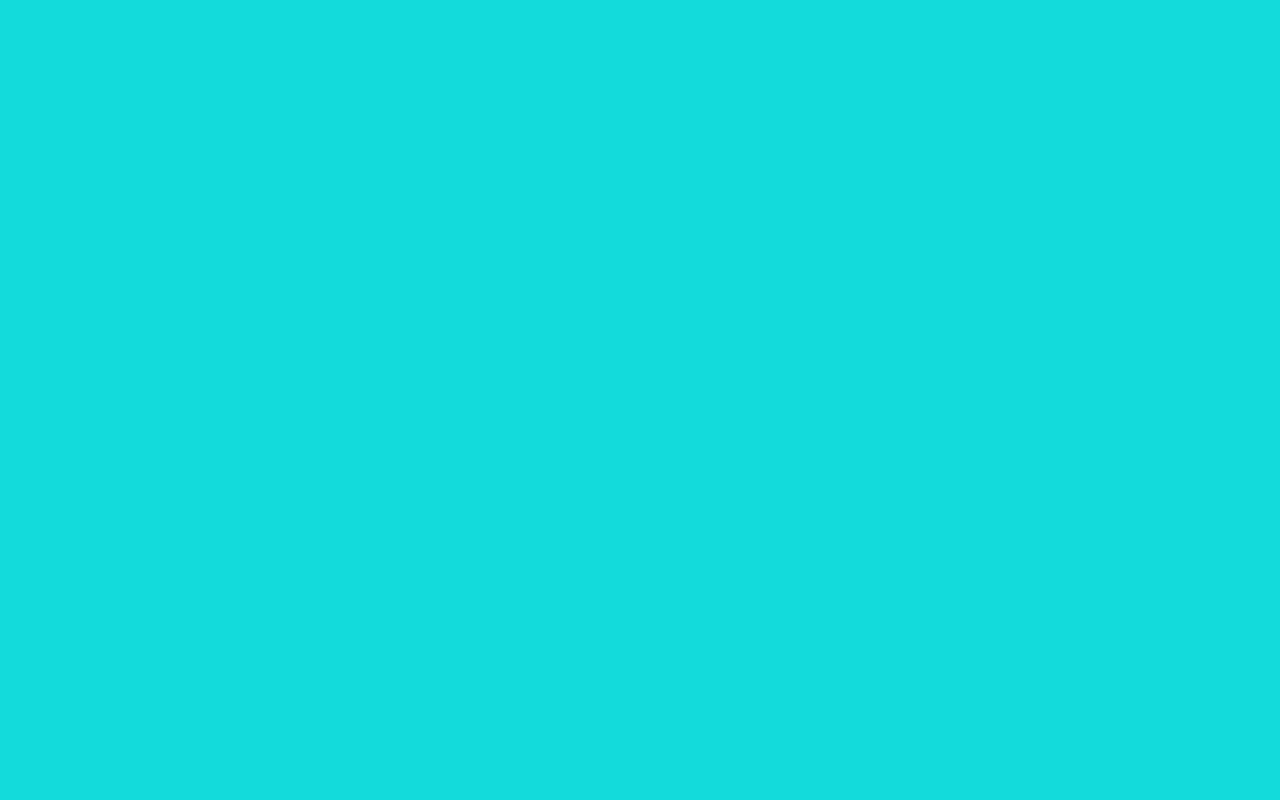
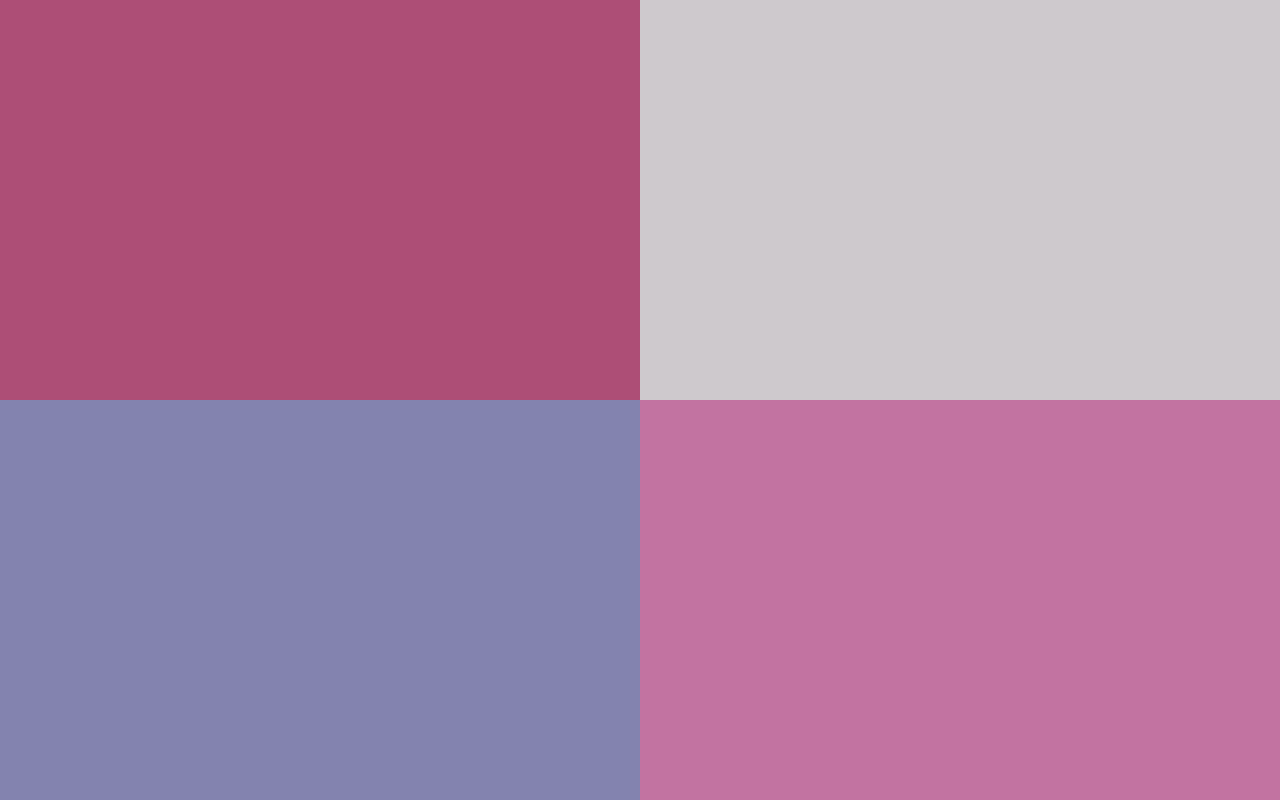
Before and after one commit to aleshakay/Tamagotchi, a website built with webpack: page src/index.html in a window 1280 px wide. Built offline with nearby package versions, Linux system fonts and the light colour scheme.

Commit message:
setup branch

```diff
--- a/src/index.html
+++ b/src/index.html
@@ -7,10 +7,10 @@
 <body>
   <div id="app">
     <div id="progress"></div>
-    <div id="eat" class="quad"></div>
-    <div id="play" class="quad"></div>
-    <div id="fight" class="quad"></div>
-    <div id="sleep" class="quad"></div>
+    <div id="eat" class="quad pull-left"></div>
+    <div id="play" class="quad pull-right"></div>
+    <div id="fight" class="quad pull-left bottom"></div>
+    <div id="sleep" class="quad pull-right bottom"></div>
     <div id="pet"></div>
   </div>
 </body>
--- a/src/javascripts/components/eat.js
+++ b/src/javascripts/components/eat.js
@@ -0,0 +1 @@
+import '../../styles/eat.scss';
--- a/src/javascripts/components/fight.js
+++ b/src/javascripts/components/fight.js
@@ -0,0 +1 @@
+import '../../styles/fight.scss';
--- a/src/javascripts/components/play.js
+++ b/src/javascripts/components/play.js
@@ -0,0 +1,3 @@
+import '../../styles/play.scss';
+
+console.log('hi');
--- a/src/javascripts/components/sleep.js
+++ b/src/javascripts/components/sleep.js
@@ -0,0 +1 @@
+import '../../styles/sleep.scss';
--- a/src/javascripts/main.js
+++ b/src/javascripts/main.js
@@ -1 +1,5 @@
 import '../styles/main.scss';
+import './components/eat';
+import './components/play';
+import './components/fight';
+import './components/sleep';
--- /dev/null
+++ b/src/styles/eat.scss
@@ -0,0 +1,7 @@
+
+div.quad {
+    width: 50%;
+    height: 50%;
+    float: left;
+}
+#eat { background-color: rgb(173, 78, 118); };
--- /dev/null
+++ b/src/styles/fight.scss
@@ -0,0 +1,6 @@
+div.quad {
+    width: 50%;
+    height: 50%;
+    float: left;
+}
+#fight { background-color: rgb(131, 131, 175); };
--- a/src/styles/main.scss
+++ b/src/styles/main.scss
@@ -1,3 +1,8 @@
-body {
-    background-color: rgb(19, 219, 219);
-  }
+
+body, html { height: 100%; margin: 0; padding: 0; }
+#app { width: 100%; height: 100%; }
+div.quad {
+    width: 50%;
+    height: 50%;
+    float: left;
+}
--- /dev/null
+++ b/src/styles/play.scss
@@ -0,0 +1,7 @@
+
+div.quad {
+    width: 50%;
+    height: 50%;
+    float: left;
+}
+#play { background-color: rgb(206, 201, 205); };
--- /dev/null
+++ b/src/styles/sleep.scss
@@ -0,0 +1,7 @@
+div.quad {
+    width: 50%;
+    height: 50%;
+    float: left;
+}
+
+#sleep { background-color: rgb(194, 115, 161); };
```
